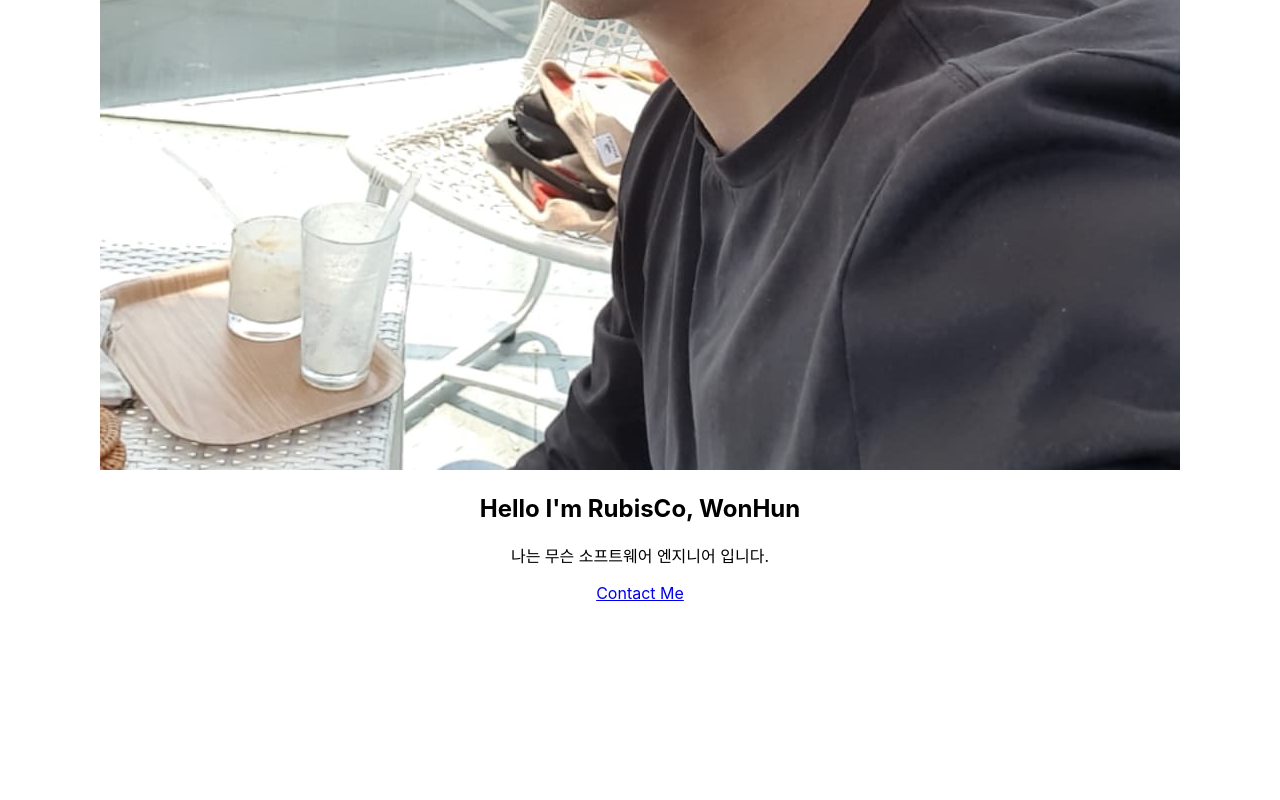
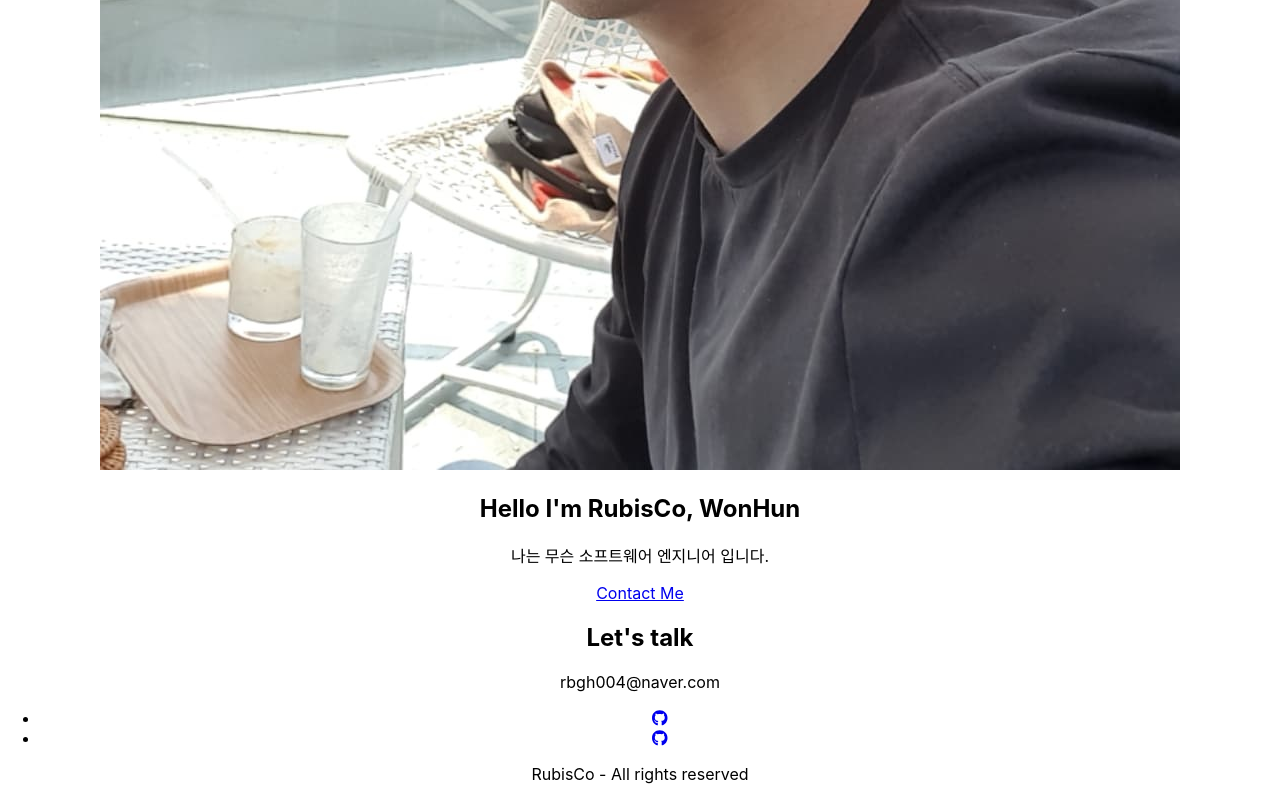
Before and after one commit to WonJun-Yeo/Portfolio, a React (Create React App) app: page / in a window 1280 px wide. Shown: the part 828-1628 px from the top of the page. Before the commit the page ends 1431 px from the top, so only its background shows below. Built offline with nearby package versions, Linux system fonts and the light colour scheme.

Commit message:
add Footer markup

```diff
--- a/src/components/Footer.jsx
+++ b/src/components/Footer.jsx
@@ -1,10 +1,14 @@
 import React from 'react';
+import {FontAwesomeIcon} from "@fortawesome/react-fontawesome";
+import {faGithub} from "@fortawesome/free-brands-svg-icons";
+import Contact from "./main/Contact";
 
 const Footer = () => {
   return (
-      <div>
-
-      </div>
+      <footer>
+        <Contact />
+        <p>RubisCo - All rights reserved</p>
+      </footer>
   );
 };
 
```
